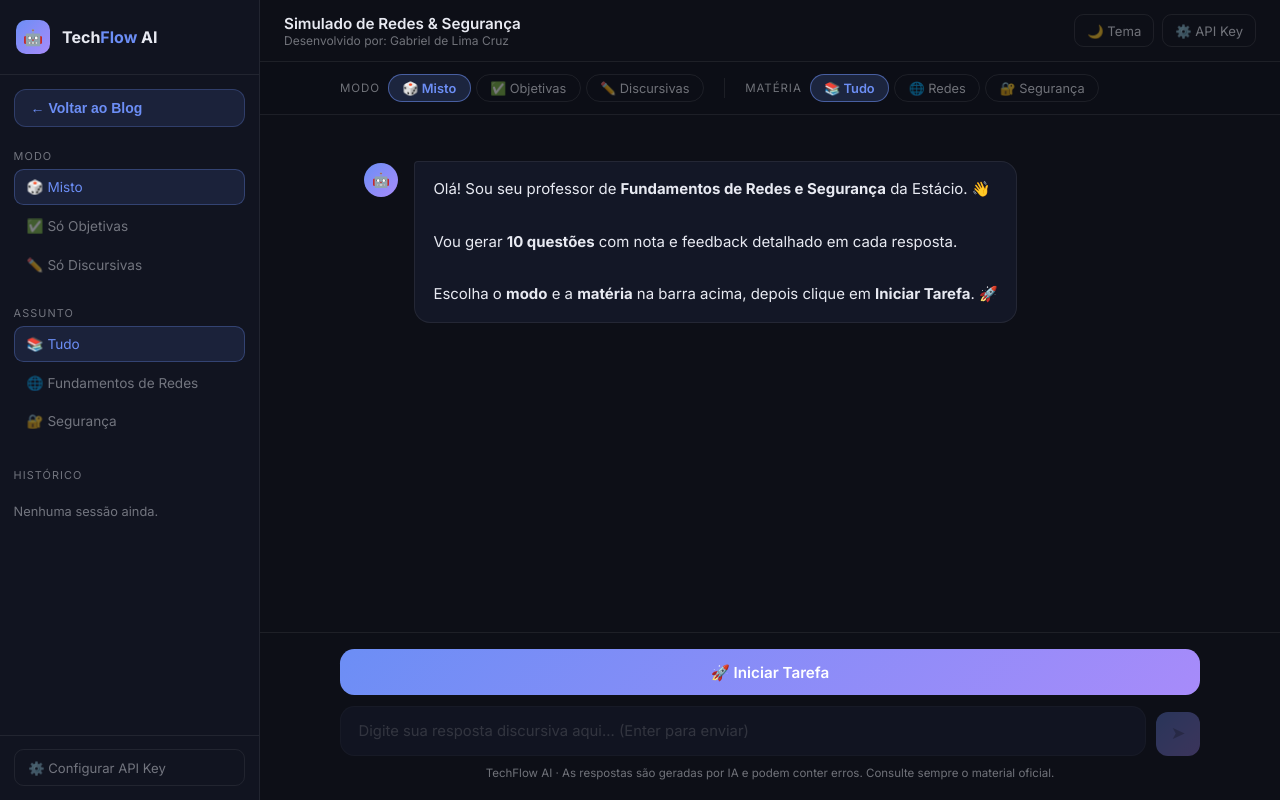
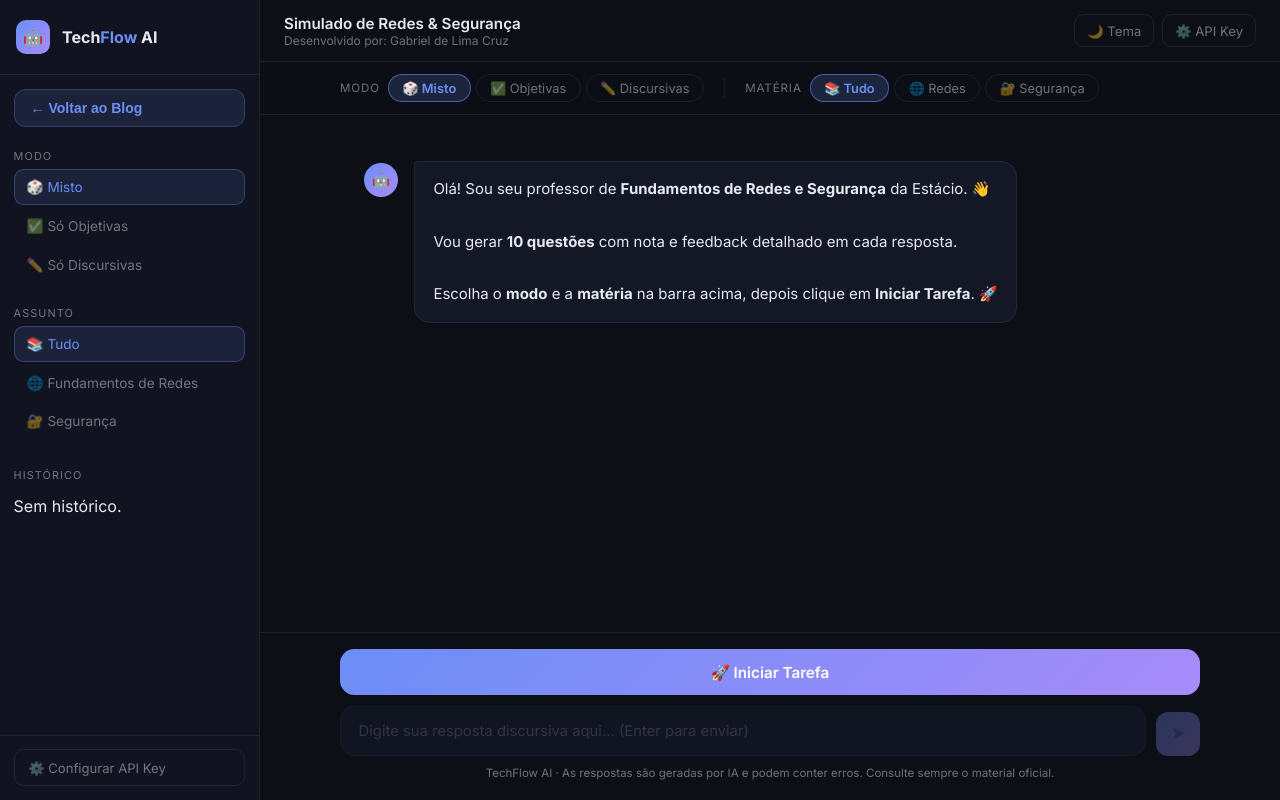
Before and after one commit to GabrielGit25/Simulador-Estacio-IA, a plain HTML site: page index.html in a window 1280 px wide. Drawn offline with Linux system fonts and the light colour scheme.

Commit message:
Fix: reference script.js instead of missing tasks.js

```diff
--- a/index.html
+++ b/index.html
@@ -1146,7 +1146,7 @@
 </div>
 
 
-<script src="tasks.js"></script>
+<script src="script.js"></script>
 <script>
 (function () {
     const chatMessages = document.getElementById('chat-messages');
```
